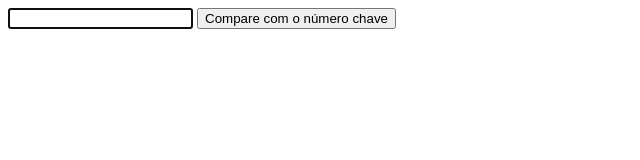
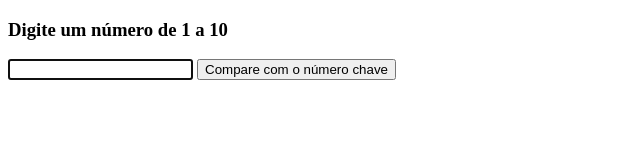
Before and after one commit to vinivasq/ONE-Oracle_Next_Education, a plain HTML site: page Lógica de programação/advinha_mais.html in a window 1280 px wide. Both pictures are taken after a click on the button "Compare com o número chave". Shown: the whole page, without its empty margins (0-640 px from the left). Drawn offline with Linux system fonts and the light colour scheme.

Commit message:
Últimos exercícios da trilha de Lógica I

```diff
--- a/Lógica de programação/advinha_mais.html
+++ b/Lógica de programação/advinha_mais.html
@@ -4,9 +4,11 @@
     <meta charset="UTF-8">
     <meta http-equiv="X-UA-Compatible" content="IE=edge">
     <meta name="viewport" content="width=device-width, initial-scale=1.0">
-    <title>Document</title>
+    <title>Acerte o segredo</title>
 </head>
 <body>
+
+    <h3>Digite um número de 1 a 10</h3>
     <input/>
     <button>Compare com o número chave</button>
 
@@ -17,26 +19,74 @@
             document.write("<br>");
         }
 
+        let button = document.querySelector("button");
+
+        function sorteia()
+        {
+            return Math.round(Math.random() * 10);
+        }
+
+        function sorteiaNumeros (quantidade)
+        {
+            let segredos = [];
+            let achou = false;
+            let numero = 1;
+
+            while (numero <= quantidade)
+            {
+                let numeroAleatorio = sorteia();
+
+                if (numeroAleatorio !== 0)
+                {
+                    let achou = false;
+
+                    for (let posicao = 0; posicao < segredos.length; posicao++)
+                    {
+                        if (segredos[posicao] == numeroAleatorio)
+                        {
+                            achou = true;
+                            break;
+                        }
+                    }
+
+                    if (achou == false)
+                    {
+                        segredos.push(numeroAleatorio);
+                        numero++
+                    }
+                }
+            }
+            return segredos;
+        }
+
+        let segredos = sorteiaNumeros(5);
+        console.log(segredos);
+        let numChute = document.querySelector("input");
+        numChute.focus();
+
         function verifica ()
         {
-            if (numChave == numChute.value)
+            let achou = false;
+
+            for (let posicao = 0; posicao < segredos.length; posicao++)
             {
-                alert("Você acertou!!");
+                if (segredos[posicao] == numChute.value)
+                {
+                    alert("Você acertou!!");
+                    achou = true;
+                    break;
+                }
+
             }
-            else
+            if (achou == false)
             {
                 alert("Você errou!!");
             }
+
             numChute.value = "";
             numChute.focus();
         }
 
-        let numChave = Math.round(Math.random() * 10);
-        let numChute = document.querySelector("input");
-        let button = document.querySelector("button");
-
-        numChute.focus();
-        console.log(numChave);
         button.onclick = verifica;
     </script>
 </body>
```
Also changed, not shown: Lógica de programação/receita.html (added, +49 -0 lines).
